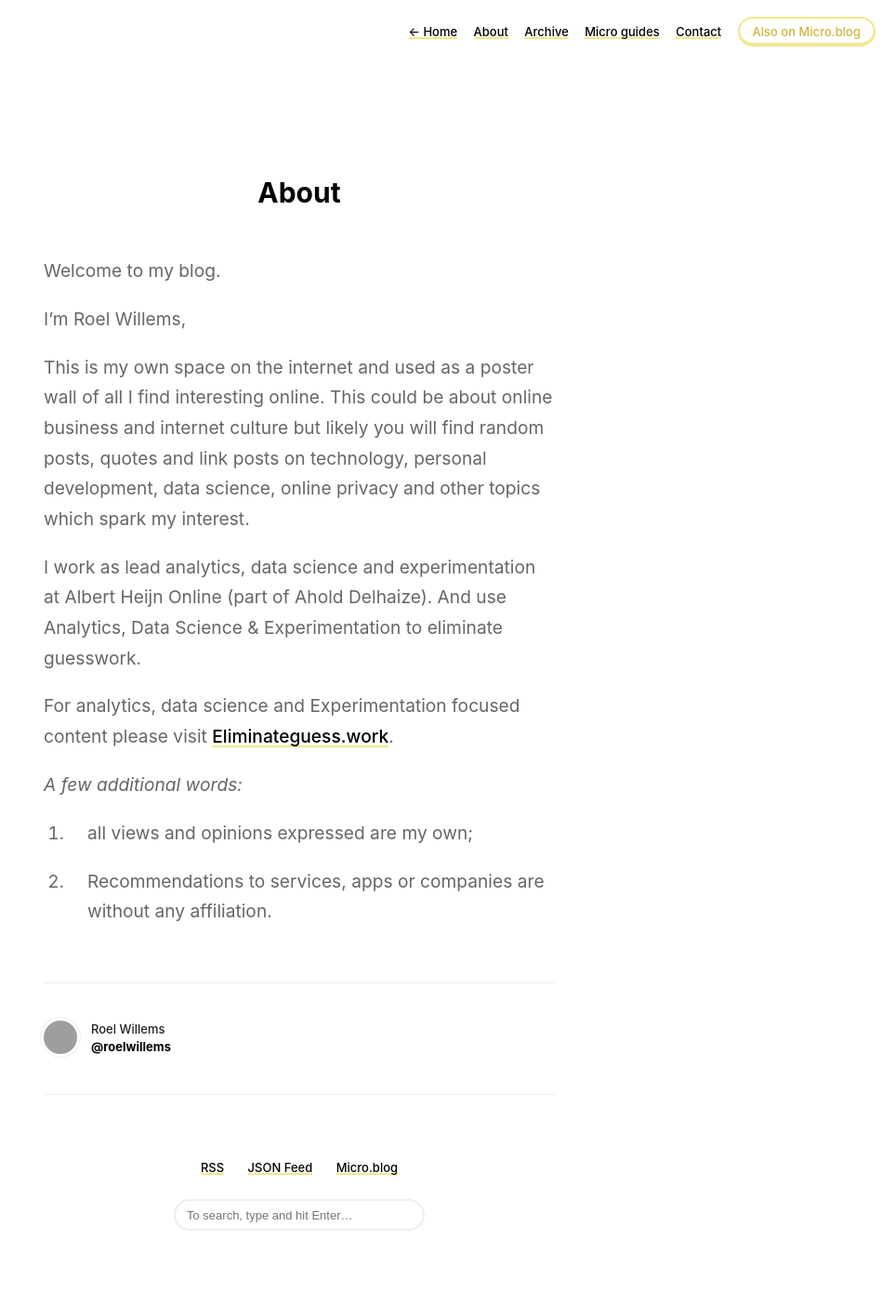
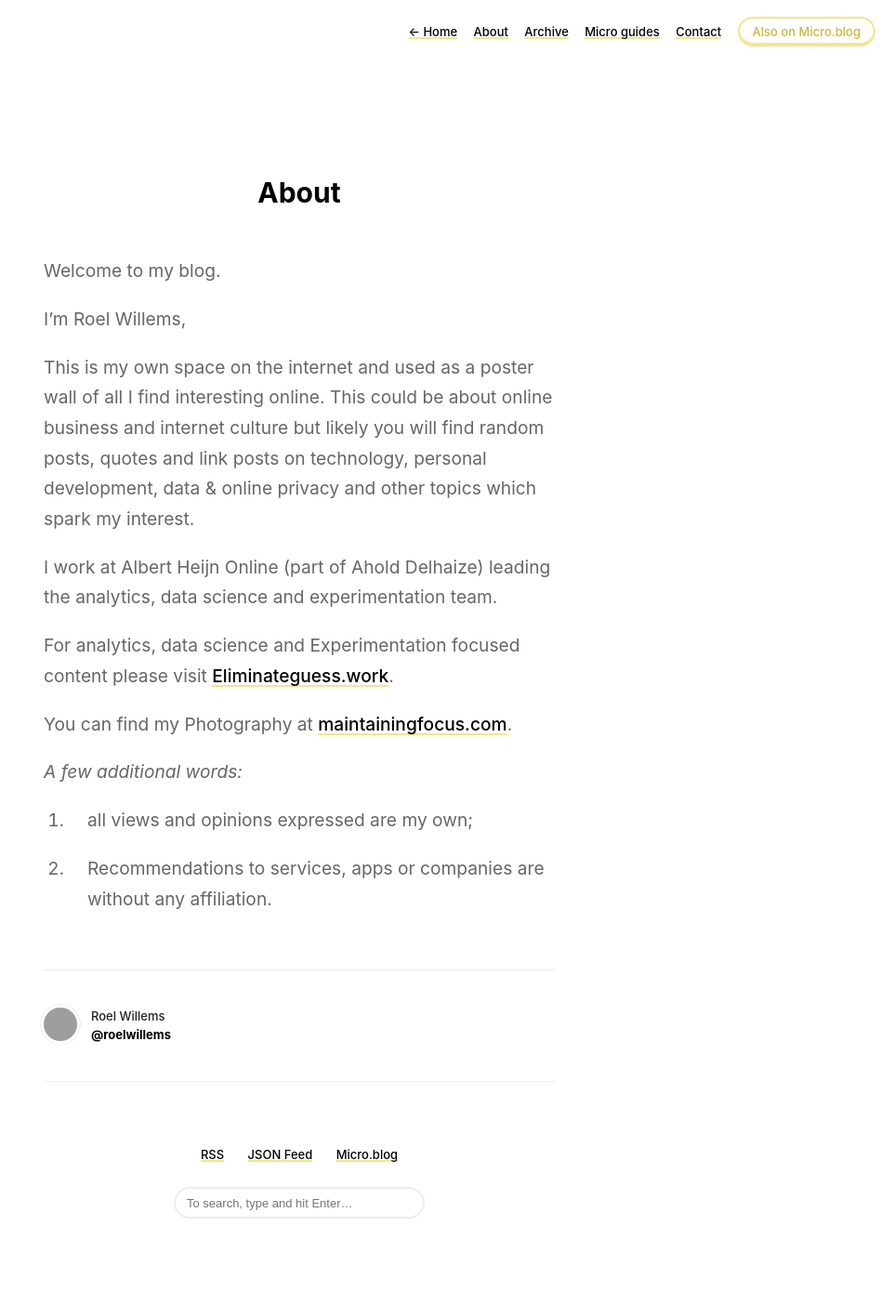
Before and after one commit to roelwillems/roelwillems.github.io, a Jekyll site: the page built from about.md, in a window 1280 px wide. Shown: the whole page at 93% size, without its empty margins (318-1280 px from the left). Built offline with Jekyll 4.4.1, drawn with Linux system fonts in a browser that asks for light colours; grey boxes are pictures that could not be loaded.

Commit message:
Mirroring from Micro.blog.

```diff
--- a/about.md
+++ b/about.md
@@ -9,11 +9,13 @@ Welcome to my blog.
 
 I’m Roel Willems,
 
-This is my own space on the internet and used as a poster wall of all I find interesting online. This could be about online business and internet culture but likely you will find random posts, quotes and link posts on technology, personal development, data science, online privacy and other topics which spark my interest.
+This is my own space on the internet and used as a poster wall of all I find interesting online. This could be about online business and internet culture but likely you will find random posts, quotes and link posts on technology, personal development, data &amp; online privacy and other topics which spark my interest.
 
-I work as lead analytics, data science and experimentation at Albert Heijn Online (part of Ahold Delhaize). And use Analytics, Data Science &amp; Experimentation to eliminate guesswork.
+I work at Albert Heijn Online (part of Ahold Delhaize) leading the analytics, data science and experimentation team.
 
 For analytics, data science and Experimentation focused content please visit [Eliminateguess.work](eliminateguess.work).
+
+You can find my Photography at [maintainingfocus.com](maintaining focus.com).
 
 _A few additional words:_
 - all views and opinions expressed are my own;
```
